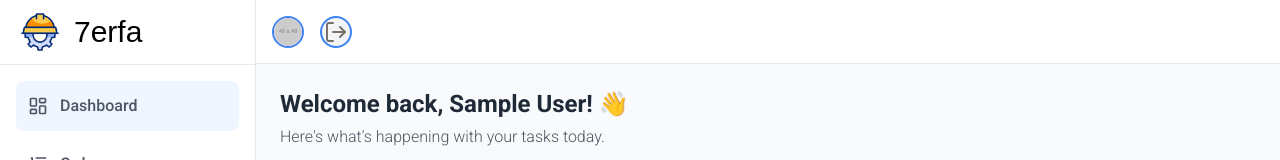
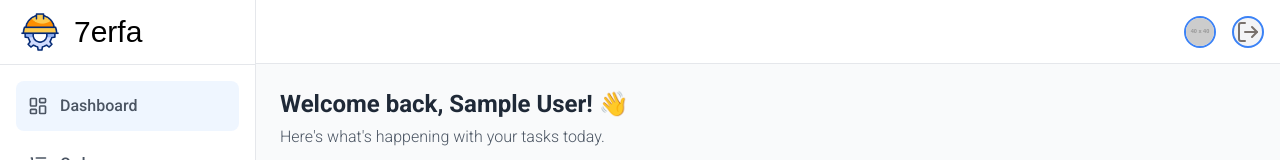
Before and after one commit to SalahMSwefy/7erfa, a React (Vite) app: page /worker-dashboard in a window 1280 px wide. Shown: the top 160 px of the page. Built offline with nearby package versions, Linux system fonts and the light colour scheme; no server answers; sample sign-in values are in the browser's storage; a web font is replaced by a local one.

Commit message:
# React + Vite

```diff
--- a/src/pages/WorkerDashboard.jsx
+++ b/src/pages/WorkerDashboard.jsx
@@ -128,7 +128,7 @@ function WorkerDashboard() {
                 transition={{ type: 'spring', stiffness: 100 }}
                 className="fixed left-64 right-0 top-0 z-10 h-16 border-b border-gray-200 bg-white"
             >
-                <div className="flex h-full items-center justify-between px-4">
+                <div className="flex h-full items-center justify-end px-4">
                     <div className="flex items-center justify-end gap-4">
                         <motion.img
                             whileHover={{ scale: 1.1 }}
```
